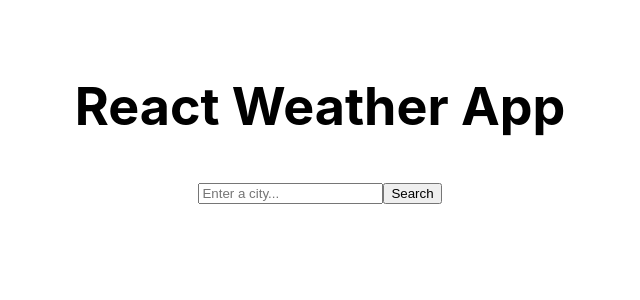
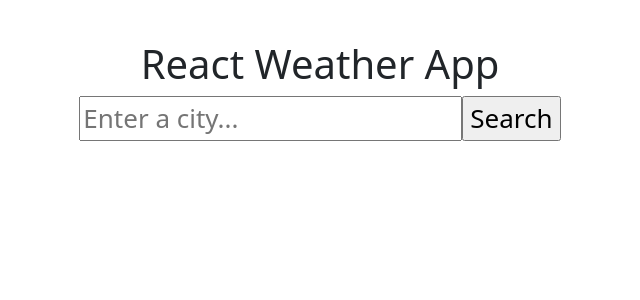
Before and after one commit to yordigenet/react-weather-app-project, a React (Create React App) app: page / in a window 1280 px wide. Shown: the top 300 px of the page, without its empty margins (320-960 px from the left). Built offline with nearby package versions, Linux system fonts and the light colour scheme.

Commit message:
added Bootstrap.

```diff
--- a/package.json
+++ b/package.json
@@ -7,6 +7,7 @@
     "@testing-library/react": "^13.4.0",
     "@testing-library/user-event": "^13.5.0",
     "axios": "^1.5.1",
+    "bootstrap": "^5.3.2",
     "react": "^18.2.0",
     "react-dom": "^18.2.0",
     "react-scripts": "5.0.1",
--- a/src/App.js
+++ b/src/App.js
@@ -1,15 +1,14 @@
 import './App.css';
 import Weather from './weather';
 
-function App() {
+export default function App() {
   return (
     <div className="App">
+      <div className='container'>
       <header className="App-header">
         <h1>React Weather App</h1>
         <Weather/>
-      </header>
+      </header></div>
     </div>
   );
 }
-
-export default App;
--- a/src/index.js
+++ b/src/index.js
@@ -3,6 +3,7 @@
 import './index.css';
 import App from './App';
 import reportWebVitals from './reportWebVitals';
+import "bootstrap/dist/css/bootstrap.css";
 
 const root = ReactDOM.createRoot(document.getElementById('root'));
 root.render(
```
Also changed, not shown: 1 other file (tests, documents, lock files or other folders).
